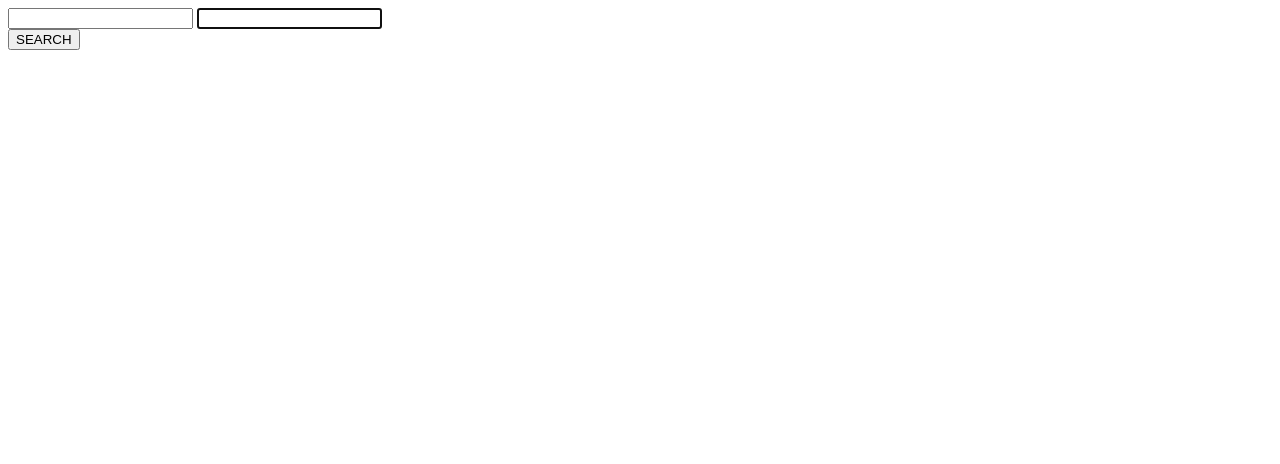
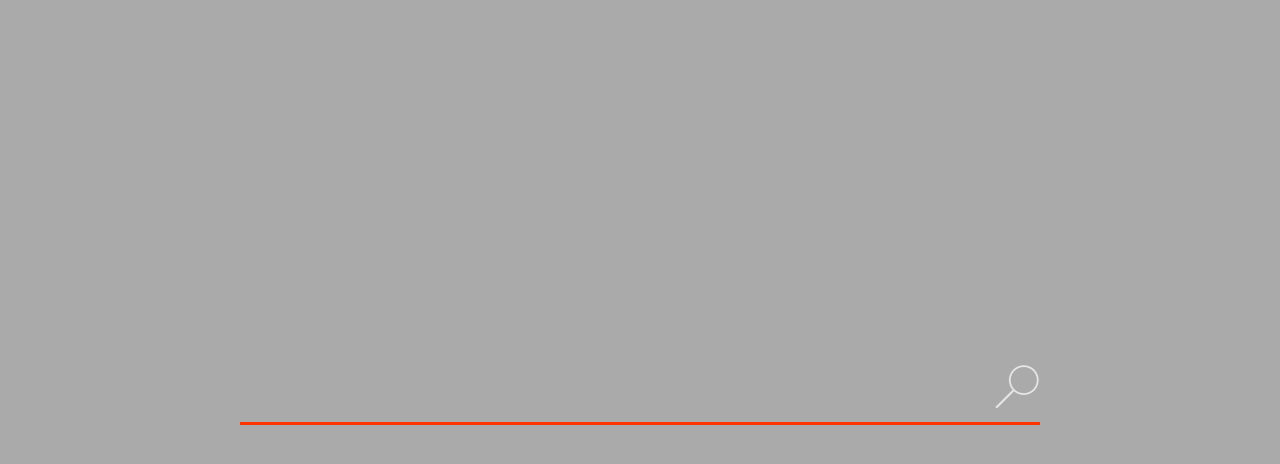
Before and after one commit to johanneshighspirits/jQueryAutoComplete, a plain HTML site: page index.html in a window 1280 px wide. Drawn offline with nearby package versions, Linux system fonts and the light colour scheme.

Commit message:
Add some css styling

```diff
--- /dev/null
+++ b/autoComplete.css
@@ -0,0 +1,139 @@
+html, body {
+  height: 100%;
+}
+body {
+  background: #aaa;
+}
+.wrapper {
+  position: relative;
+  width: 100%;
+  height: 100%;
+  display: -webkit-box;
+  display: -ms-flexbox;
+  display: flex;
+  -webkit-box-orient: vertical;
+  -webkit-box-direction: normal;
+  -ms-flex-flow: column;
+  flex-flow: column;
+  min-height: 100%;
+  margin: 0;
+}
+.content {
+  -webkit-box-flex: 1;
+  -ms-flex: 1 1 auto;
+  flex: 1 1 auto;
+  display: -webkit-box;
+  display: -ms-flexbox;
+  display: flex;
+  -webkit-box-pack: center;
+  -ms-flex-pack: center;
+  justify-content: center;
+  -webkit-box-orient: vertical;
+  -webkit-box-direction: normal;
+  -ms-flex-direction: column;
+  flex-direction: column;
+}
+/* searchBar */
+.searchContainer {
+  display: block;
+  position: relative;
+  margin: 20px auto;
+  width: 80%;
+  max-width: 800px;
+}
+.searchBarContainer {
+  display: block;
+  position: relative;
+  margin: 0 auto;
+  width: 100%;
+  background: none; /* rgba(255,255,255,0.1); */
+  border-bottom: 3px solid #ff3300;
+  border-radius: 5px 5px 0 0;
+}
+.searchField {
+  font-size: 26px;
+  font-weight: bold;
+  color: #FFF;
+  width: 80%;
+  padding: 0 0 0 0;
+  height: 2em;
+  line-height: 2em;
+  background: none;
+  border: none;
+}
+#searchFieldSuggestion {
+  position: absolute;
+  color: rgba(255,255,255,0.4);
+  z-index: 0;
+}
+#searchField {
+  position: relative;
+  z-index: 99;
+}
+
+#searchField::-webkit-input-placeholder {
+  color: rgba(255,255,255,0.85);
+}
+
+#searchField:-moz-placeholder { /* Firefox 18- */
+  color: rgba(255,255,255,0.85);
+}
+
+#searchField::-moz-placeholder {  /* Firefox 19+ */
+   color: rgba(255,255,255,0.85);
+}
+
+#searchField:-ms-input-placeholder {
+  color: rgba(255,255,255,0.85);
+}
+
+#searchSuggestions {
+    position: absolute;
+    top: 120%;
+    left: 0;
+}
+#searchSuggestions li {
+  padding: 3px 10px;
+}
+#searchSuggestions li:hover {
+  background: #146070;
+  opacity: 1;
+  color:#FFF;
+}
+#searchSuggestions li a {
+  display: block;
+}
+.highlighted {
+  opacity: 1 !important;
+  filter: alpha(opacity=100);
+  background: #338695;
+  background: rgba(255,255,255,0.3);
+}
+input:focus, textarea:focus, select:focus {
+  outline:none;
+}
+a.submit {
+  display: block;
+  background: url("magnifyingGlass.png") no-repeat center center;
+  width: 50px;
+  height: 50px;
+  position: absolute;
+  bottom: 12px;
+  right: -2px;
+  opacity: 0.7;
+  filter: alpha(opacity=70);
+  z-index:999;
+}
+a.submit:hover {
+  opacity: 1;
+  filter: alpha(opacity=100);
+}
+input[type=submit] {
+  float: left;
+  visibility: hidden;
+}
+/* transitions */
+.submit {
+  -webkit-transition: opacity 100ms ease-in-out;
+          transition: opacity 100ms ease-in-out;
+}
--- a/autoComplete.js
+++ b/autoComplete.js
@@ -111,8 +111,6 @@ $(document).ready(function() {
         $("#searchFieldSubmit").attr("href", href);
         $('#suggestion-' + highlightedSuggestion).addClass("highlighted");
       }, 'json');
-
-
     }else{
       $("#searchSuggestions").html('');
     }
--- a/index.html
+++ b/index.html
@@ -4,18 +4,20 @@
   <meta charset="utf-8">
   <meta http-equiv="X-UA-Compatible" content="IE=edge">
   <title></title>
-  <link rel="stylesheet" href="">
+  <link rel="stylesheet" href="autoComplete.css">
 
   <script src="https://ajax.googleapis.com/ajax/libs/jquery/2.2.0/jquery.min.js"></script>
   <script src="https://cdnjs.cloudflare.com/ajax/libs/jquery-easing/1.4.1/jquery.easing.min.js"></script>
   <script type="text/javascript">
-  var siteRoot = "http://www.travellink.se";
-  var lang = "SE";
+  var siteRoot = "http://your/domain/here";
+  var lang = "SE"; // Change this if necessary
   </script>
-  <script type="text/javascript" src="/followyourheart/js/autoComplete.js"></script>
+  <script type="text/javascript" src="autoComplete.js"></script>
 </head>
 <body>
 
+<div class="wrapper">
+  <div class="content">
     <form id="searchForm" class="searchContainer" method="post" action="#">
       <div class="searchBarContainer expandWidth">
         <input id="searchFieldSuggestion" class="searchField" type="text" placeholder="" autocomplete="off">
@@ -25,6 +27,8 @@
       <input type="submit" value="SEARCH">
       <ul id="searchSuggestions"></ul>
     </form>
+  </div>
+</div>
 
 </body>
 </html>
```
Also changed, not shown: magnifyingGlass.png (added). Lines whose indentation alone changed are shown as unchanged.
